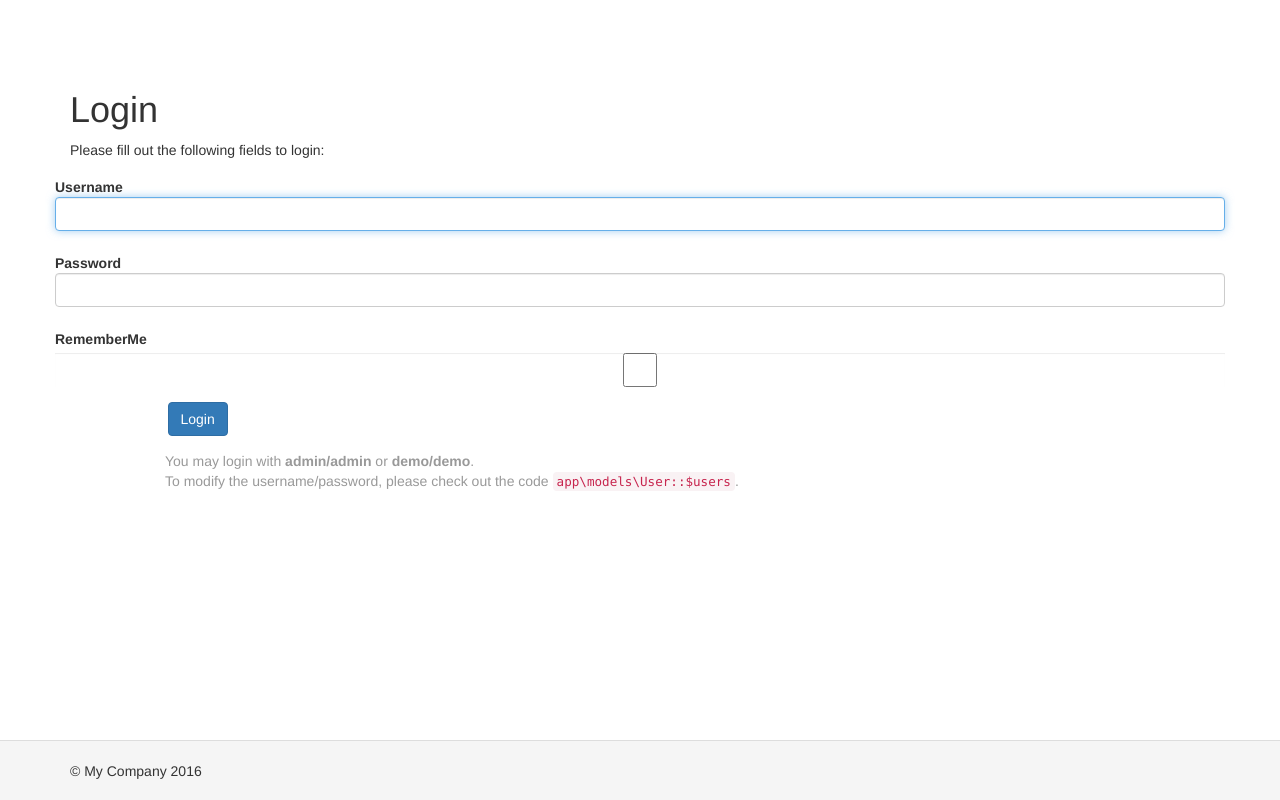
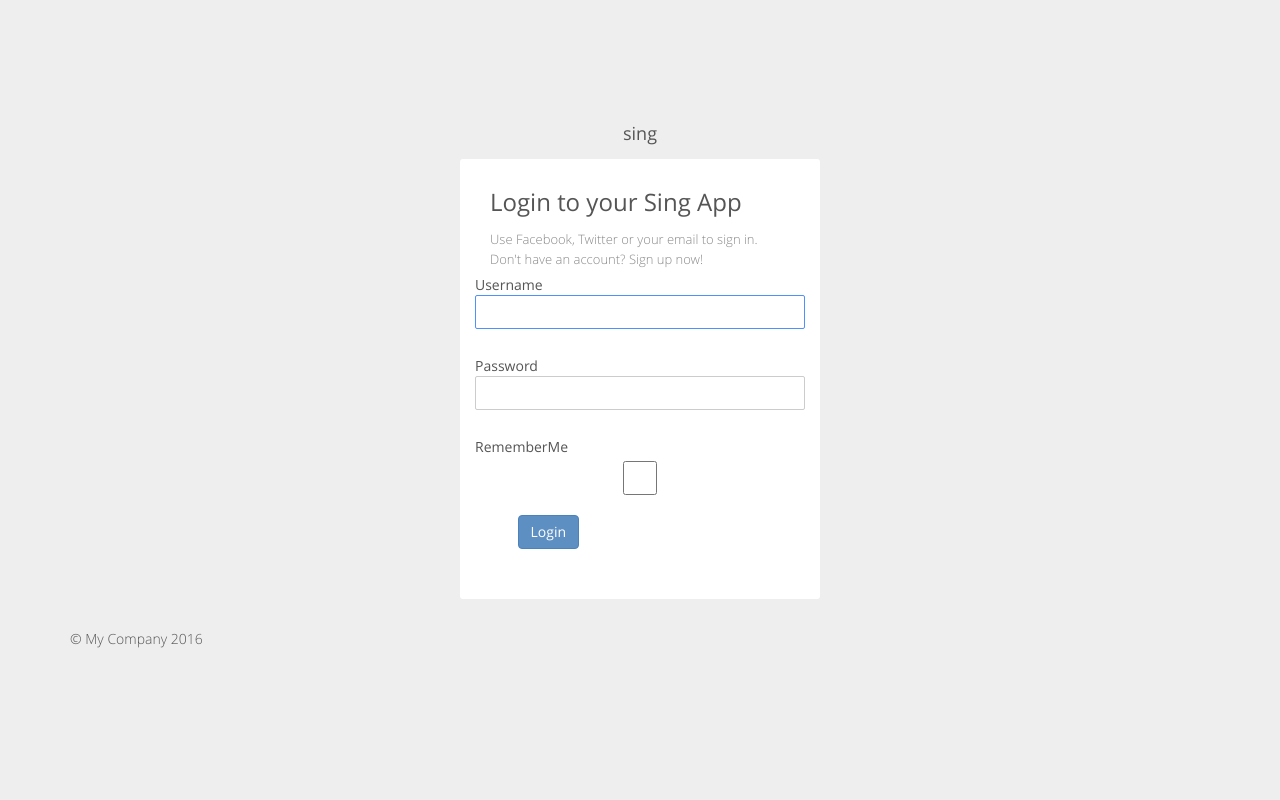
Before and after one commit to saurabh-chhabra/attandence, a Yii app: template views/site/login.php in a window 1280 px wide. Run offline with PHP 8.4 and a stand-in for Yii, Linux system fonts and the light colour scheme; the template is opened without the code that fills it, so the values that code supplies are empty; form fields are guessed from the names that the template uses; some libraries are stand-ins or nearby versions; some web fonts are replaced.

Commit message:
Create the New layout for the Login details and setting the design and appasset

```diff
--- a/assets/AppAsset.php
+++ b/assets/AppAsset.php
@@ -18,7 +18,9 @@ class AppAsset extends AssetBundle
     public $basePath = '@webroot';
     public $baseUrl = '@web';
     public $css = [
-        'css/site.css',
+        'css/application.min.css',
+        'css/application-part2.min.css',
+
     ];
     public $js = [
     ];
@@ -26,4 +28,5 @@ class AppAsset extends AssetBundle
         'yii\web\YiiAsset',
         'yii\bootstrap\BootstrapAsset',
     ];
+
 }
--- a/controllers/SiteController.php
+++ b/controllers/SiteController.php
@@ -70,6 +70,7 @@ class SiteController extends Controller
      */
     public function actionLogin()
     {
+        $this->layout = "login";
         if (!Yii::$app->user->isGuest) {
             return $this->goHome();
         }
--- a/views/layouts/main.php
+++ b/views/layouts/main.php
@@ -1,14 +1,11 @@
 <?php
-
 /* @var $this \yii\web\View */
 /* @var $content string */
-
 use yii\helpers\Html;
 use yii\bootstrap\Nav;
 use yii\bootstrap\NavBar;
 use yii\widgets\Breadcrumbs;
 use app\assets\AppAsset;
-
 AppAsset::register($this);
 ?>
 <?php $this->beginPage() ?>
--- a/views/site/index.php
+++ b/views/site/index.php
@@ -1,7 +1,5 @@
 <?php
-
 /* @var $this yii\web\View */
-
 $this->title = 'My Yii Application';
 ?>
 <div class="site-index">
--- a/views/site/login.php
+++ b/views/site/login.php
@@ -8,18 +8,34 @@ use yii\helpers\Html;
 use yii\bootstrap\ActiveForm;
 
 $this->title = 'Login';
-$this->params['breadcrumbs'][] = $this->title;
+
 ?>
-<div class="site-login">
-    <h1><?= Html::encode($this->title) ?></h1>
+<main id="content" class="widget-login-container" role="main">
+    <div class="row">
+        <div class="col-lg-4 col-sm-6 col-xs-10 col-lg-offset-4 col-sm-offset-3 col-xs-offset-1">
+            <h4 class="widget-login-logo animated fadeInUp">
+                <i class="fa fa-circle text-gray"></i>
+                sing
+                <i class="fa fa-circle text-warning"></i>
+            </h4>
+            <section class="widget widget-login animated fadeInUp">
+                <header>
+                    <h3>Login to your Sing App</h3>
+                </header>
+                <div class="widget-body">
+                    <p class="widget-login-info">
+                        Use Facebook, Twitter or your email to sign in.
+                    </p>
+                    <p class="widget-login-info">
+                        Don't have an account? Sign up now!
+                    </p>
 
-    <p>Please fill out the following fields to login:</p>
 
                         <?php $form = ActiveForm::begin([
                             'id' => 'login-form',
                             'options' => ['class' => 'form-horizontal'],
                             'fieldConfig' => [
-            'template' => "{label}\n<div class=\"col-lg-3\">{input}</div>\n<div class=\"col-lg-8\">{error}</div>",
+                                'template' => "{label}<div class=\"col-lg-10\">{input}</div>\n<div class=\"col-lg-8\">{error}</div>",
                                 'labelOptions' => ['class' => 'col-lg-1 control-label'],
                             ],
                         ]); ?>
@@ -40,8 +56,9 @@ $this->params['breadcrumbs'][] = $this->title;
 
                         <?php ActiveForm::end(); ?>
 
-    <div class="col-lg-offset-1" style="color:#999;">
-        You may login with <strong>admin/admin</strong> or <strong>demo/demo</strong>.<br>
-        To modify the username/password, please check out the code <code>app\models\User::$users</code>.
+
+                </div>
+            </section>
         </div>
     </div>
+</main>
```
Also changed, not shown: views/layouts/login.php (added, +34 -0 lines). Lines whose indentation alone changed are shown as unchanged.
